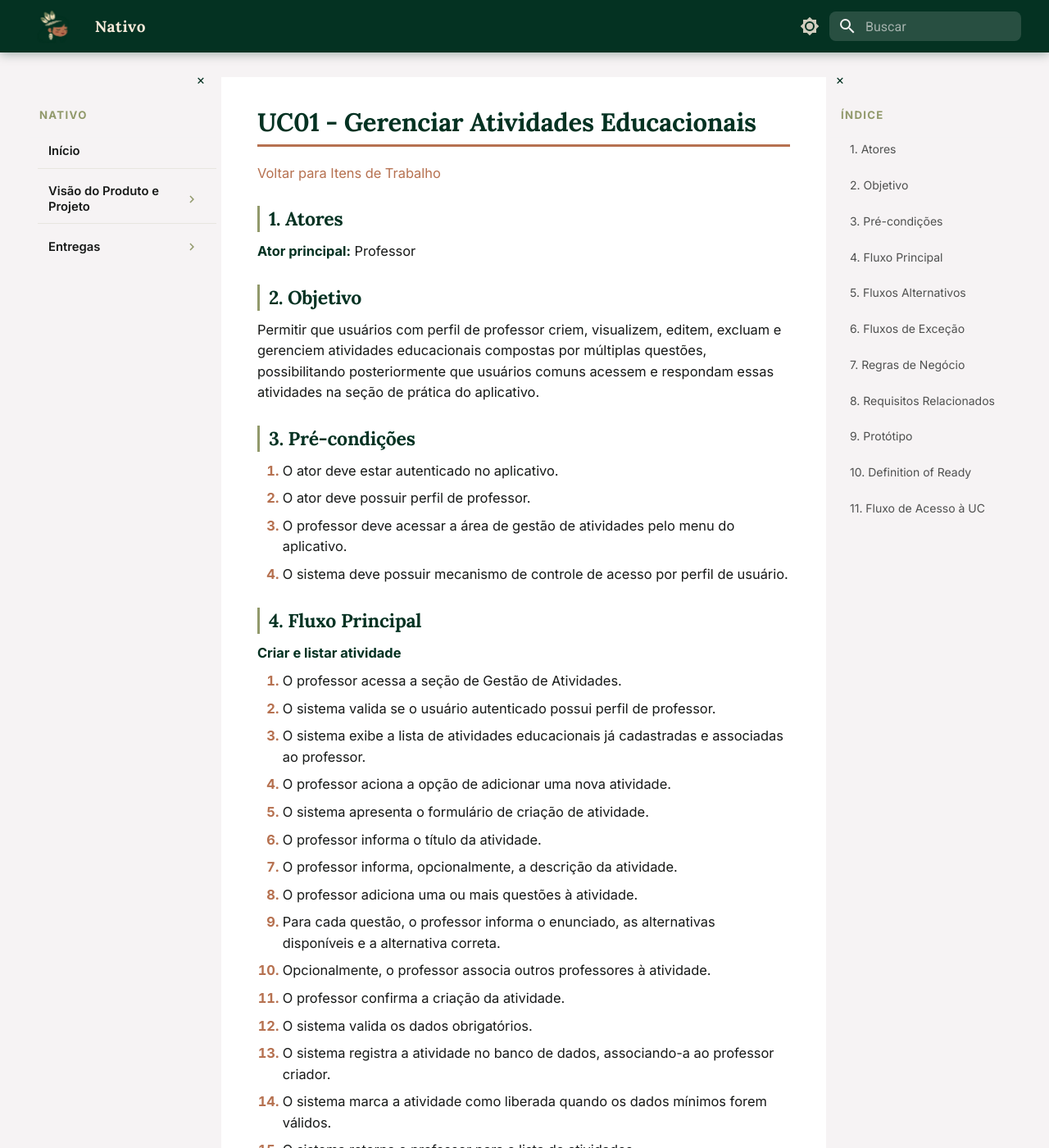
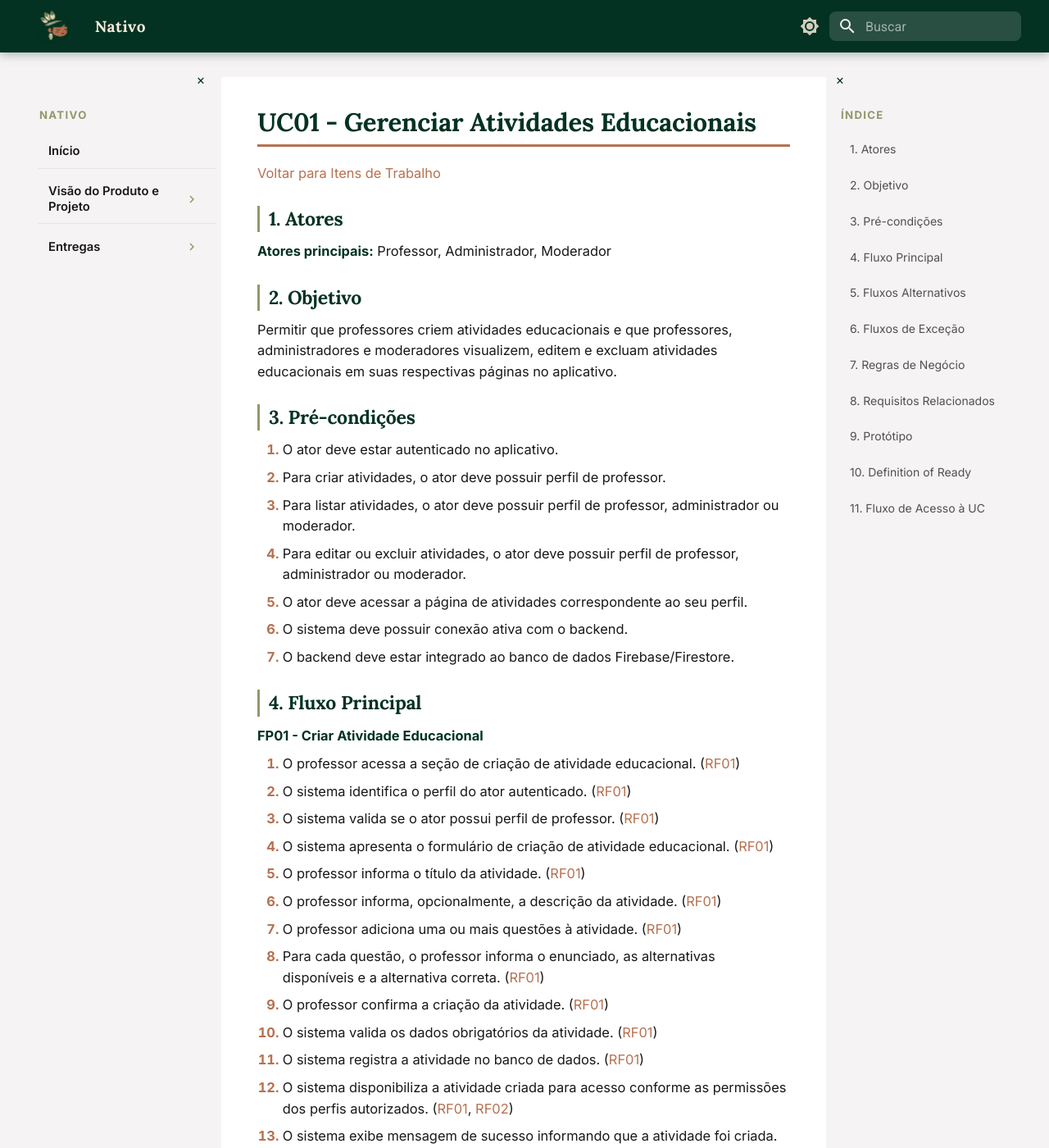
Before and after one commit to mdsreq-fga-unb/REQ-2026.1-T02-Nativo, an MkDocs documentation site: the page built from docs/visao/casos-uso/uc01.md, in a window 1280 px wide and 1400 px high. Shown: the whole window at 82% size. Built offline with MkDocs 1.6.1 and Material for MkDocs 9.7.7, drawn with Linux system fonts in a browser that asks for light colours; some of the changed text lies outside the part shown.

Commit message:
atualização uc01

```diff
--- a/docs/stylesheets/extra.css
+++ b/docs/stylesheets/extra.css
@@ -827,6 +827,38 @@ body.sidebar-collapsed-primary.sidebar-collapsed-secondary .md-content {
 }
 
 /* =====================================================
+   DESTAQUE DE REQUISITOS REFERENCIADOS
+   ===================================================== */
+.md-typeset .rf-anchor {
+  display: inline-block;
+  scroll-margin-top: 42vh;
+}
+
+.md-typeset .rf-anchor:target + a,
+.md-typeset .rf-anchor:target {
+  border-radius: 6px;
+  animation: rf-target-flash 2s ease-out forwards;
+}
+
+.md-typeset .rf-anchor:target + a {
+  padding: 0.08rem 0.25rem;
+}
+
+@keyframes rf-target-flash {
+  0%,
+  65% {
+    background-color: rgba(182, 113, 80, 0.2);
+    box-shadow: 0 0 0 3px rgba(182, 113, 80, 0.28);
+    color: var(--nativo-cinnamon);
+  }
+  100% {
+    background-color: transparent;
+    box-shadow: 0 0 0 0 rgba(182, 113, 80, 0);
+    color: inherit;
+  }
+}
+
+/* =====================================================
    LISTAS E STRONG
    ===================================================== */
 .md-typeset ul li::marker {
--- a/docs/visao/casos-uso/uc01.md
+++ b/docs/visao/casos-uso/uc01.md
@@ -4,94 +4,94 @@
 
 ## 1. Atores
 
-**Ator principal:** Professor
+**Atores principais:** Professor, Administrador, Moderador
 
 ## 2. Objetivo
 
-Permitir que usuários com perfil de professor criem, visualizem, editem, excluam e gerenciem atividades educacionais compostas por múltiplas questões, possibilitando posteriormente que usuários comuns acessem e respondam essas atividades na seção de prática do aplicativo.
+Permitir que professores criem atividades educacionais e que professores, administradores e moderadores visualizem, editem e excluam atividades educacionais em suas respectivas páginas no aplicativo.
 
 ## 3. Pré-condições
 
 1. O ator deve estar autenticado no aplicativo.
-2. O ator deve possuir perfil de professor.
-3. O professor deve acessar a área de gestão de atividades pelo menu do aplicativo.
-4. O sistema deve possuir mecanismo de controle de acesso por perfil de usuário.
+2. Para criar atividades, o ator deve possuir perfil de professor.
+3. Para listar atividades, o ator deve possuir perfil de professor, administrador ou moderador.
+4. Para editar ou excluir atividades, o ator deve possuir perfil de professor, administrador ou moderador.
+5. O ator deve acessar a página de atividades correspondente ao seu perfil.
+6. O sistema deve possuir conexão ativa com o backend.
+7. O backend deve estar integrado ao banco de dados Firebase/Firestore.
 
 ## 4. Fluxo Principal
 
-**Criar e listar atividade**
+**FP01 - Criar Atividade Educacional**
 
-1. O professor acessa a seção de Gestão de Atividades.
-2. O sistema valida se o usuário autenticado possui perfil de professor.
-3. O sistema exibe a lista de atividades educacionais já cadastradas e associadas ao professor.
-4. O professor aciona a opção de adicionar uma nova atividade.
-5. O sistema apresenta o formulário de criação de atividade.
-6. O professor informa o título da atividade.
-7. O professor informa, opcionalmente, a descrição da atividade.
-8. O professor adiciona uma ou mais questões à atividade.
-9. Para cada questão, o professor informa o enunciado, as alternativas disponíveis e a alternativa correta.
-10. Opcionalmente, o professor associa outros professores à atividade.
-11. O professor confirma a criação da atividade.
-12. O sistema valida os dados obrigatórios.
-13. O sistema registra a atividade no banco de dados, associando-a ao professor criador.
-14. O sistema marca a atividade como liberada quando os dados mínimos forem válidos.
-15. O sistema retorna o professor para a lista de atividades.
-16. O sistema exibe mensagem de sucesso informando que a atividade foi criada.
+1. O professor acessa a seção de criação de atividade educacional. ([RF01](#uc01-rf01))
+2. O sistema identifica o perfil do ator autenticado. ([RF01](#uc01-rf01))
+3. O sistema valida se o ator possui perfil de professor. ([RF01](#uc01-rf01))
+4. O sistema apresenta o formulário de criação de atividade educacional. ([RF01](#uc01-rf01))
+5. O professor informa o título da atividade. ([RF01](#uc01-rf01))
+6. O professor informa, opcionalmente, a descrição da atividade. ([RF01](#uc01-rf01))
+7. O professor adiciona uma ou mais questões à atividade. ([RF01](#uc01-rf01))
+8. Para cada questão, o professor informa o enunciado, as alternativas disponíveis e a alternativa correta. ([RF01](#uc01-rf01))
+9. O professor confirma a criação da atividade. ([RF01](#uc01-rf01))
+10. O sistema valida os dados obrigatórios da atividade. ([RF01](#uc01-rf01))
+11. O sistema registra a atividade no banco de dados. ([RF01](#uc01-rf01))
+12. O sistema disponibiliza a atividade criada para acesso conforme as permissões dos perfis autorizados. ([RF01](#uc01-rf01), [RF02](#uc01-rf02))
+13. O sistema exibe mensagem de sucesso informando que a atividade foi criada. ([RF01](#uc01-rf01))
 
 ## 5. Fluxos Alternativos
 
-**FA01 - Editar Atividade**
+**FA01 - Listar Atividades Educacionais**
 
-1. No passo 3 do fluxo principal, o professor seleciona uma atividade existente.
-2. O sistema carrega os dados atuais da atividade.
-3. O professor altera um ou mais campos da atividade, como título, descrição, questões, alternativas, alternativa correta ou professores associados.
-4. O professor confirma a edição.
-5. O sistema valida os dados alterados.
-6. O sistema atualiza o registro da atividade no banco de dados.
-7. O sistema atualiza a data de modificação.
-8. O sistema retorna o professor para a lista de atividades.
-9. O sistema exibe mensagem de sucesso informando que a atividade foi atualizada.
+1. O professor, administrador ou moderador acessa sua página de atividades educacionais. ([RF02](#uc01-rf02))
+2. O sistema identifica o perfil do ator autenticado. ([RF02](#uc01-rf02))
+3. O sistema busca as atividades educacionais disponíveis para o perfil do ator. ([RF02](#uc01-rf02))
+4. O sistema exibe a lista de atividades educacionais na página correspondente ao perfil do ator. ([RF02](#uc01-rf02))
+5. O ator visualiza as atividades cadastradas. ([RF02](#uc01-rf02))
 
-**FA02 - Visualizar Detalhes da Atividade**
+**FA02 - Editar Atividade Educacional**
 
-1. No passo 3 do fluxo principal, o professor seleciona uma atividade cadastrada.
-2. O sistema exibe os dados completos da atividade.
-3. O sistema apresenta título, descrição, questões, alternativas, alternativa correta e professores associados.
-4. O professor pode retornar à lista, editar ou excluir a atividade.
+1. O professor, administrador ou moderador acessa a lista de atividades cadastradas em sua respectiva página. ([RF02](#uc01-rf02), [RF05](#uc01-rf05))
+2. O ator seleciona uma atividade existente. ([RF05](#uc01-rf05))
+3. O sistema carrega os dados atuais da atividade. ([RF05](#uc01-rf05))
+4. O ator altera um ou mais campos da atividade, como título, descrição, questões, alternativas ou alternativa correta. ([RF05](#uc01-rf05))
+5. O ator confirma a edição da atividade. ([RF05](#uc01-rf05))
+6. O sistema valida os dados alterados. ([RF05](#uc01-rf05))
+7. O sistema atualiza o registro da atividade no banco de dados. ([RF05](#uc01-rf05))
+8. O sistema exibe mensagem de sucesso informando que a atividade foi atualizada. ([RF05](#uc01-rf05))
 
-**FA03 - Excluir Atividade**
+**FA03 - Excluir Atividade Educacional**
 
-1. No passo 3 do fluxo principal, o professor seleciona uma atividade existente.
-2. O professor aciona a opção de exclusão.
-3. O sistema solicita confirmação da exclusão.
-4. O professor confirma a exclusão.
-5. O sistema remove a atividade do banco de dados ou altera seu status conforme a estratégia adotada pelo projeto.
-6. O sistema retorna o professor para a lista de atividades.
-7. O sistema exibe mensagem de sucesso informando que a atividade foi excluída.
+1. O professor, administrador ou moderador acessa a lista de atividades cadastradas em sua respectiva página. ([RF02](#uc01-rf02), [RF06](#uc01-rf06))
+2. O ator seleciona uma atividade existente. ([RF06](#uc01-rf06))
+3. O ator aciona a opção de exclusão. ([RF06](#uc01-rf06))
+4. O sistema solicita confirmação da exclusão. ([RF06](#uc01-rf06))
+5. O ator confirma a exclusão. ([RF06](#uc01-rf06))
+6. O sistema remove a atividade do banco de dados ou altera seu status para indisponível. ([RF06](#uc01-rf06))
+7. O sistema exibe mensagem de sucesso informando que a atividade foi excluída. ([RF06](#uc01-rf06))
 
 **FA04 - Cancelar Criação ou Edição**
 
-1. Durante a criação ou edição da atividade, o professor aciona a opção de cancelar ou voltar.
-2. O sistema descarta alterações não salvas.
-3. O sistema retorna o professor à lista de atividades.
-4. Nenhum dado é registrado ou alterado no banco de dados.
+1. Durante a criação ou edição da atividade, o ator aciona a opção de cancelar ou voltar. ([RF01](#uc01-rf01), [RF05](#uc01-rf05))
+2. O sistema descarta alterações não salvas. ([RF01](#uc01-rf01), [RF05](#uc01-rf05))
+3. O sistema retorna o ator para a tela anterior. ([RF01](#uc01-rf01), [RF05](#uc01-rf05))
+4. Nenhum dado é registrado ou alterado no banco de dados. ([RF01](#uc01-rf01), [RF05](#uc01-rf05))
 
 ## 6. Fluxos de Exceção
 
-**FE01 - Usuário sem Permissão**
+**FE01 - Interface Indisponível para o Perfil do Ator**
 
-1. O usuário tenta acessar a gestão de atividades sem possuir perfil de professor.
-2. O sistema identifica que o perfil do usuário não possui permissão.
-3. O sistema bloqueia o acesso à funcionalidade.
-4. O sistema exibe mensagem informando que apenas professores podem gerenciar atividades.
+1. O professor, administrador ou moderador acessa o aplicativo autenticado. ([RF01](#uc01-rf01), [RF05](#uc01-rf05), [RF06](#uc01-rf06))
+2. O sistema identifica o perfil do ator autenticado. ([RF01](#uc01-rf01), [RF05](#uc01-rf05), [RF06](#uc01-rf06))
+3. O sistema exibe apenas as interfaces e ações permitidas para aquele perfil. ([RF01](#uc01-rf01), [RF05](#uc01-rf05), [RF06](#uc01-rf06))
+4. Caso o perfil do ator não possua permissão para determinada ação, a opção correspondente não é exibida na interface. ([RF01](#uc01-rf01), [RF05](#uc01-rf05), [RF06](#uc01-rf06))
 
 **FE02 - Dados Obrigatórios Ausentes**
 
-1. O professor tenta criar ou editar uma atividade sem preencher campos obrigatórios.
-2. O sistema identifica a ausência de dados obrigatórios.
-3. O sistema impede o salvamento da atividade.
-4. O sistema destaca os campos inválidos.
-5. O sistema orienta o professor a preencher as informações necessárias.
+1. O professor tenta criar uma atividade ou o professor, administrador ou moderador tenta editar uma atividade sem preencher campos obrigatórios. ([RF01](#uc01-rf01), [RF05](#uc01-rf05))
+2. O sistema identifica a ausência de dados obrigatórios. ([RF01](#uc01-rf01), [RF05](#uc01-rf05))
+3. O sistema impede o salvamento da atividade. ([RF01](#uc01-rf01), [RF05](#uc01-rf05))
+4. O sistema destaca os campos inválidos. ([RF01](#uc01-rf01), [RF05](#uc01-rf05))
+5. O sistema orienta o ator a preencher as informações necessárias. ([RF01](#uc01-rf01), [RF05](#uc01-rf05))
 
 Campos obrigatórios mínimos:
 
@@ -99,31 +99,39 @@ Campos obrigatórios mínimos:
 - pelo menos uma questão;
 - enunciado da questão;
 - pelo menos duas alternativas;
-- uma alternativa correta valida.
+- uma alternativa correta válida.
 
 **FE03 - Alternativa Correta Inválida**
 
-1. O professor informa uma alternativa correta inexistente ou incompatível com a lista de alternativas.
-2. O sistema identifica a inconsistência.
-3. O sistema impede o salvamento da atividade.
-4. O sistema exibe mensagem informando que a alternativa correta deve corresponder a uma das alternativas cadastradas.
+1. O ator informa uma alternativa correta inexistente ou incompatível com a lista de alternativas durante a criação ou edição da atividade. ([RF01](#uc01-rf01), [RF05](#uc01-rf05))
+2. O sistema identifica a inconsistência. ([RF01](#uc01-rf01), [RF05](#uc01-rf05))
+3. O sistema impede o salvamento da atividade. ([RF01](#uc01-rf01), [RF05](#uc01-rf05))
+4. O sistema exibe mensagem informando que a alternativa correta deve corresponder a uma das alternativas cadastradas. ([RF01](#uc01-rf01), [RF05](#uc01-rf05))
 
-**FE04 - Falha de Conectividade**
+**FE04 - Atividade Indisponível por Estado Desatualizado**
 
-1. O professor tenta criar, editar ou excluir uma atividade sem conexão com o backend.
-2. O sistema não consegue concluir a operação.
-3. O sistema exibe mensagem de falha de conexão.
-4. O sistema mantém os dados preenchidos na tela enquanto possível.
-5. O sistema orienta o professor a tentar novamente quando a conexão for restabelecida.
+1. O professor, administrador ou moderador visualiza uma atividade na lista antes da atualização completa do estado no banco ou na interface. ([RF02](#uc01-rf02))
+2. O ator tenta acessar a atividade para edição ou exclusão. ([RF05](#uc01-rf05), [RF06](#uc01-rf06))
+3. O sistema revalida a disponibilidade da atividade no backend antes de permitir a operação. ([RF05](#uc01-rf05), [RF06](#uc01-rf06))
+4. O sistema identifica que a atividade foi removida, desativada ou tornou-se indisponível. ([RF02](#uc01-rf02), [RF05](#uc01-rf05), [RF06](#uc01-rf06))
+5. O sistema impede a edição ou exclusão da atividade. ([RF05](#uc01-rf05), [RF06](#uc01-rf06))
+6. O sistema atualiza a lista de atividades disponíveis. ([RF02](#uc01-rf02))
+7. O sistema informa que a atividade não está mais disponível para a operação solicitada. ([RF02](#uc01-rf02), [RF05](#uc01-rf05), [RF06](#uc01-rf06))
 
-**FE05 - Erro Interno no Banco de Dados**
+**FE05 - Falha de Conectividade**
 
-1. O professor confirma uma operação válida.
-2. O sistema tenta registrar, atualizar ou excluir a atividade no banco de dados.
-3. O banco de dados retorna erro ou indisponibilidade.
-4. O sistema cancela a operação.
-5. O sistema exibe mensagem de erro interno.
-6. O sistema não deve apresentar a operação como concluída sem confirmação do backend.
+1. O ator tenta criar, listar, editar ou excluir uma atividade sem conexão com o backend. ([RF01](#uc01-rf01), [RF02](#uc01-rf02), [RF05](#uc01-rf05), [RF06](#uc01-rf06))
+2. O sistema não consegue concluir a operação. ([RF01](#uc01-rf01), [RF02](#uc01-rf02), [RF05](#uc01-rf05), [RF06](#uc01-rf06))
+3. O sistema exibe mensagem de falha de conexão. ([RF01](#uc01-rf01), [RF02](#uc01-rf02), [RF05](#uc01-rf05), [RF06](#uc01-rf06))
+4. O sistema orienta o ator a tentar novamente quando a conexão for restabelecida. ([RF01](#uc01-rf01), [RF02](#uc01-rf02), [RF05](#uc01-rf05), [RF06](#uc01-rf06))
+
+**FE06 - Erro Interno no Banco de Dados**
+
+1. O ator confirma uma operação válida envolvendo uma atividade educacional. ([RF01](#uc01-rf01), [RF05](#uc01-rf05), [RF06](#uc01-rf06))
+2. O sistema tenta registrar, atualizar, excluir ou consultar dados no Firestore. ([RF01](#uc01-rf01), [RF02](#uc01-rf02), [RF05](#uc01-rf05), [RF06](#uc01-rf06))
+3. O banco de dados retorna erro ou indisponibilidade. ([RF01](#uc01-rf01), [RF02](#uc01-rf02), [RF05](#uc01-rf05), [RF06](#uc01-rf06))
+4. O sistema cancela a operação. ([RF01](#uc01-rf01), [RF05](#uc01-rf05), [RF06](#uc01-rf06))
+5. O sistema exibe mensagem de erro interno. ([RF01](#uc01-rf01), [RF02](#uc01-rf02), [RF05](#uc01-rf05), [RF06](#uc01-rf06))
 
 ## 7. Regras de Negócio
 
@@ -131,16 +139,12 @@ Campos obrigatórios mínimos:
 
 ## 8. Requisitos Relacionados
 
-| RF | Relacao com a UC |
+| RF | Relação com a UC |
 | :--- | :--- |
-| **RF01 - Criar atividade educacional** | Relaciona-se aos passos 4 a 16 do fluxo principal, nos quais o professor acessa o formulário, preenche os dados da atividade e confirma sua criação. |
-| **RF02 - Listar atividades educacionais** | Relaciona-se aos passos 1 a 3 do fluxo principal, nos quais o sistema exibe ao professor a lista de atividades já cadastradas e associadas a ele. |
-| **RF03 - Visualizar detalhes da atividade** | Relaciona-se ao fluxo alternativo FA02, no qual o professor seleciona uma atividade e visualiza seus dados completos. |
-| **RF04 - Validar dados obrigatórios da atividade** | Relaciona-se aos passos 12 a 14 do fluxo principal e aos fluxos de exceção FE02 e FE03. |
-| **RF05 - Editar atividade educacional** | Relaciona-se ao fluxo alternativo FA01, no qual o professor altera os dados de uma atividade existente. |
-| **RF06 - Excluir atividade educacional** | Relaciona-se ao fluxo alternativo FA03, no qual o professor solicita e confirma a exclusão de uma atividade. |
-| **RF07 - Associar professores à atividade** | Relaciona-se ao passo 10 do fluxo principal e ao fluxo de edição. |
-| **RF08 - Controlar acesso da funcionalidade por perfil de usuário** | Relaciona-se ao passo 2 do fluxo principal e ao fluxo de exceção FE01. |
+| <span id="uc01-rf01" class="rf-anchor"></span>[**RF01 - Criar atividade educacional**](../requisitos.md#req-rf01) | Permite que professores criem atividades educacionais. |
+| <span id="uc01-rf02" class="rf-anchor"></span>[**RF02 - Listar atividades educacionais**](../requisitos.md#req-rf02) | Permite que professores, administradores e moderadores visualizem a lista de atividades educacionais disponíveis em suas respectivas páginas. |
+| <span id="uc01-rf05" class="rf-anchor"></span>[**RF05 - Editar atividade educacional**](../requisitos.md#req-rf05) | Permite que professores, administradores e moderadores editem o conteúdo de uma atividade educacional. |
+| <span id="uc01-rf06" class="rf-anchor"></span>[**RF06 - Excluir atividade educacional**](../requisitos.md#req-rf06) | Permite que professores, administradores e moderadores excluam uma atividade educacional. |
 
 ## 9. Protótipo
 
```
Also changed, not shown: other parts of docs/visao/casos-uso/uc01.md (+1 -1 lines), docs/visao/requisitos.md (+4 -4 lines), docs/visao/casos-uso/doruc01.png.
